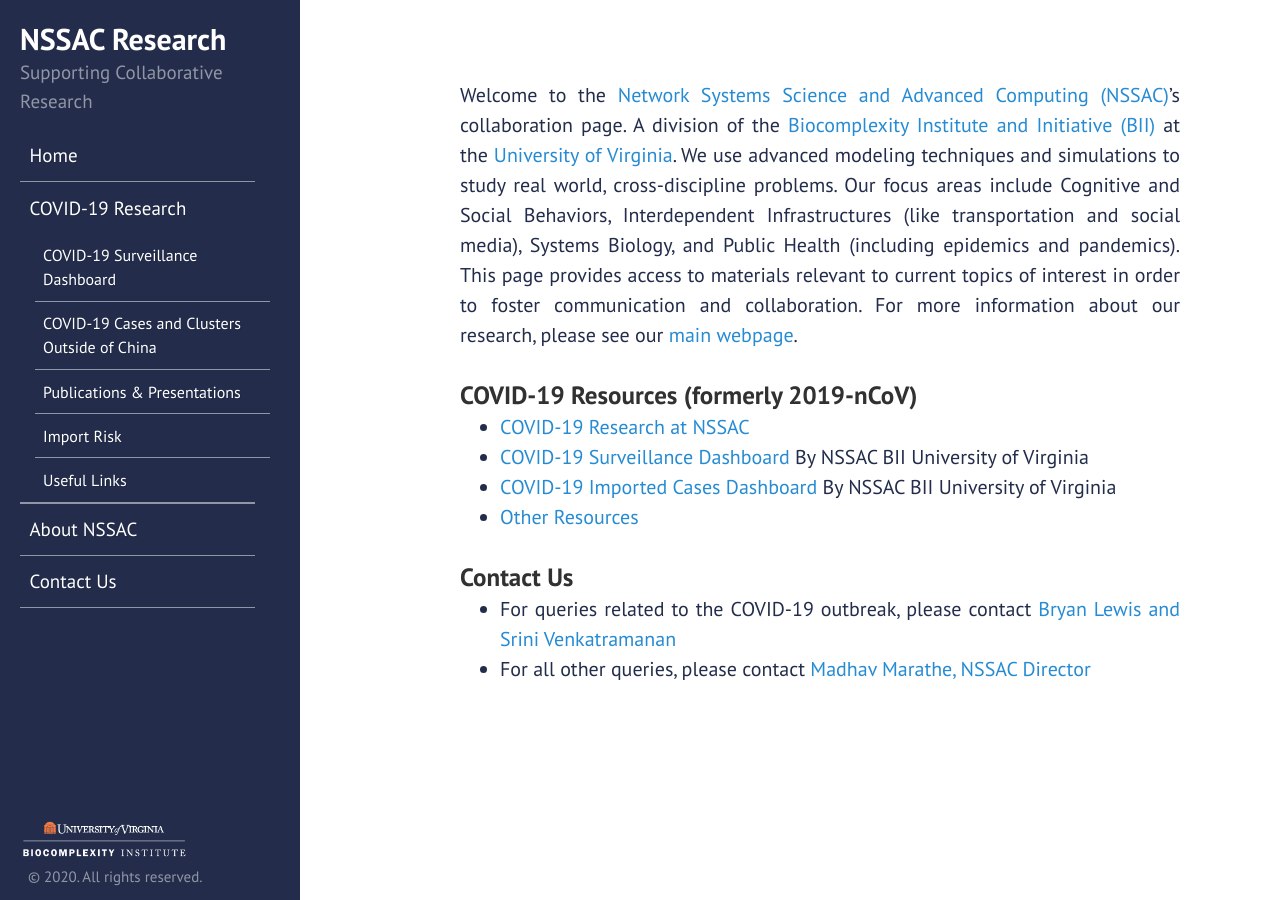
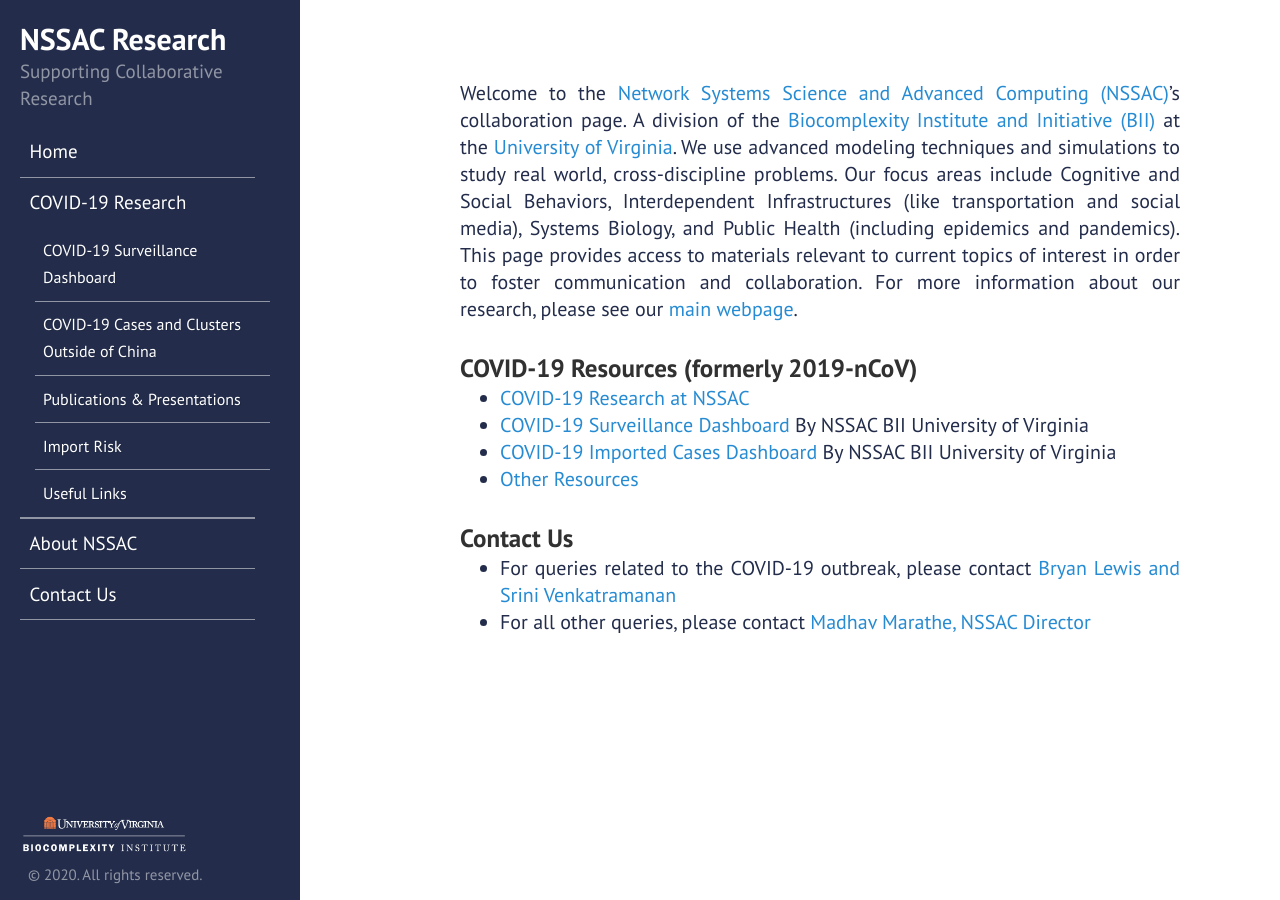
Before and after one commit to mehta-gaurav/mehta-gaurav.github.io, a Jekyll site: the page built from index.md, in a window 1280 px wide. Built offline with Jekyll 4.4.1, drawn with Linux system fonts in a browser that asks for light colours.

Commit message:
Update poole.css

```diff
--- a/public/css/poole.css
+++ b/public/css/poole.css
@@ -50,7 +50,7 @@
 html {
   font-family: "Helvetica Neue", Helvetica, Arial, sans-serif;
   font-size: 20px;
-  line-height: 1.5;
+  line-height: 1.35rem;
 }
 @media (min-width: 38em) {
   html {
```
